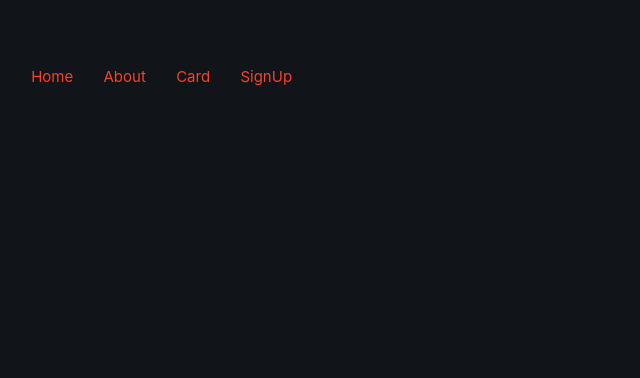
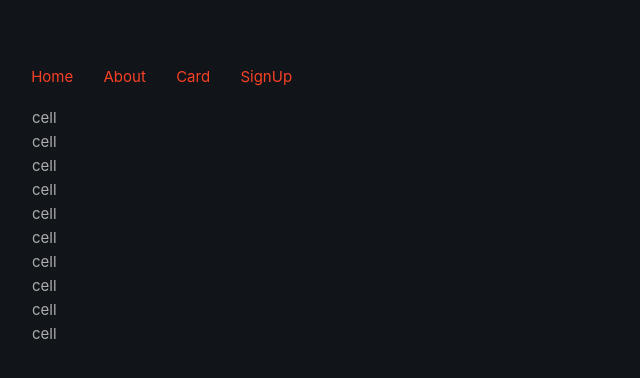
Before and after one commit to jnie1/MTGViewer-V2, a Vue app in the folder frontend/: page /logs in a window 1280 px wide. Before the commit this address had no page. Shown: the top 378 px of the page, without its empty margins (0-640 px from the left). Built offline with nearby package versions, Linux system fonts and the light colour scheme.

Commit message:
created a log view with scroll boiler plate

```diff
--- /dev/null
+++ b/frontend/src/components/Logs.vue
@@ -0,0 +1,15 @@
+<template>
+  <v-virtual-scroll :height="500" :items="contents">
+    <template v-slot:default="{ item }">
+      <tr>
+        <td>{{ item }}</td>
+      </tr>
+    </template>
+  </v-virtual-scroll>
+</template>
+
+<script setup lang="ts">
+import { ref } from 'vue';
+
+const contents = ref(Array(10).fill('cell'));
+</script>
--- a/frontend/src/plugins/router.ts
+++ b/frontend/src/plugins/router.ts
@@ -2,7 +2,7 @@ import { createRouter, createWebHistory } from 'vue-router';
 import HomeView from '@/views/HomeView.vue';
 import SignupView from '@/views/SignupView.vue';
 import CardView from '@/views/CardView.vue';
-
+import ChangeView from '@/views/ChangeView.vue';
 const router = createRouter({
   history: createWebHistory(import.meta.env.BASE_URL),
   routes: [
@@ -29,6 +29,11 @@ const router = createRouter({
       // which is lazy-loaded when the route is visited.
       component: () => import('../views/AboutView.vue'),
     },
+    {
+      path: '/logs',
+      name: 'logs',
+      component: ChangeView,
+    },
   ],
 });
 
--- a/frontend/src/plugins/vuetify.ts
+++ b/frontend/src/plugins/vuetify.ts
@@ -18,10 +18,9 @@ const customTheme: ThemeDefinition = {
     island: '#b3ceea',
     plains: '#f8e7b9',
     mountain: '#eb9f82',
-    swamp: '#a69f9d'
-  }
+    swamp: '#a69f9d',
+  },
 };
-
 
 const vuetify = createVuetify({
   theme: {
--- /dev/null
+++ b/frontend/src/views/ChangeView.vue
@@ -0,0 +1,8 @@
+<script setup lang="ts">
+import Logs from '../components/Logs.vue';
+</script>
+<template>
+  <main>
+    <Logs />
+  </main>
+</template>
```
Also changed, not shown: frontend/src/assets/island-0305-29701.jpg (added), frontend/src/views/HomeView.vue (line endings or trailing spaces).
